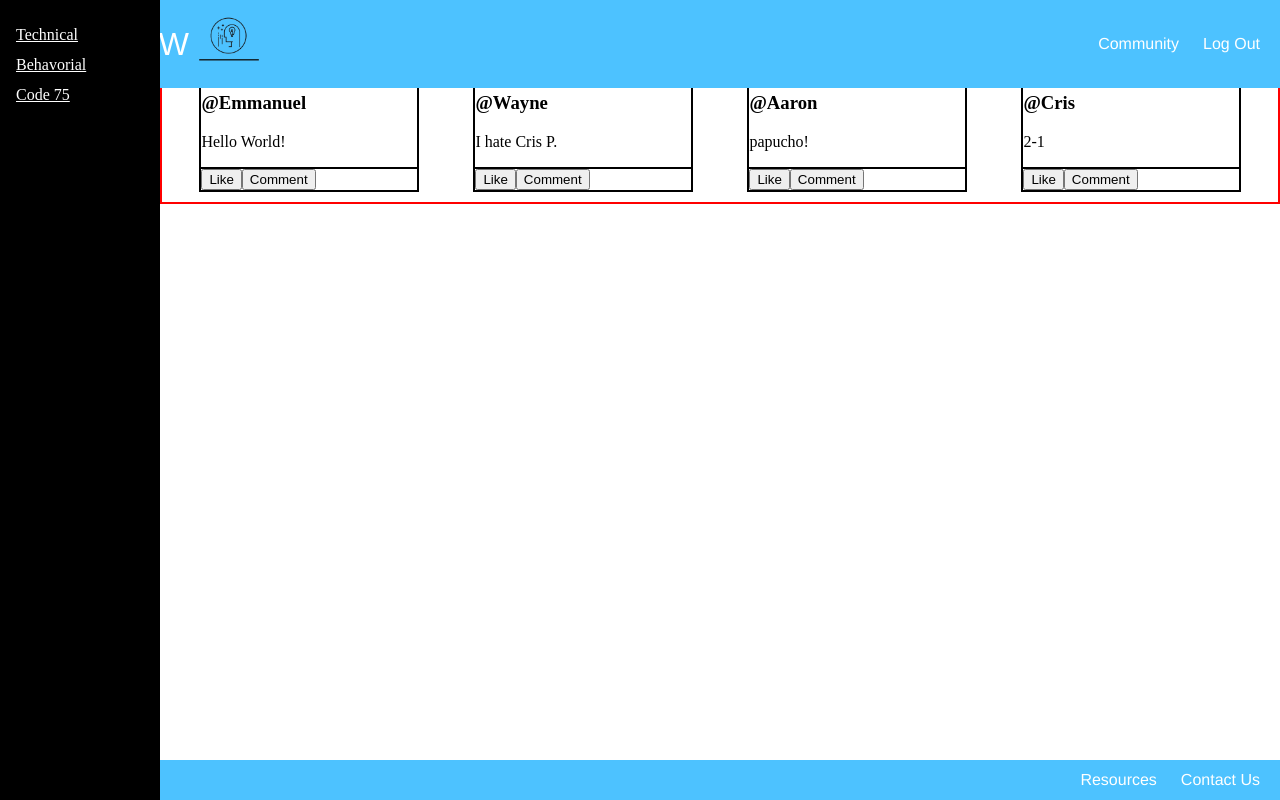
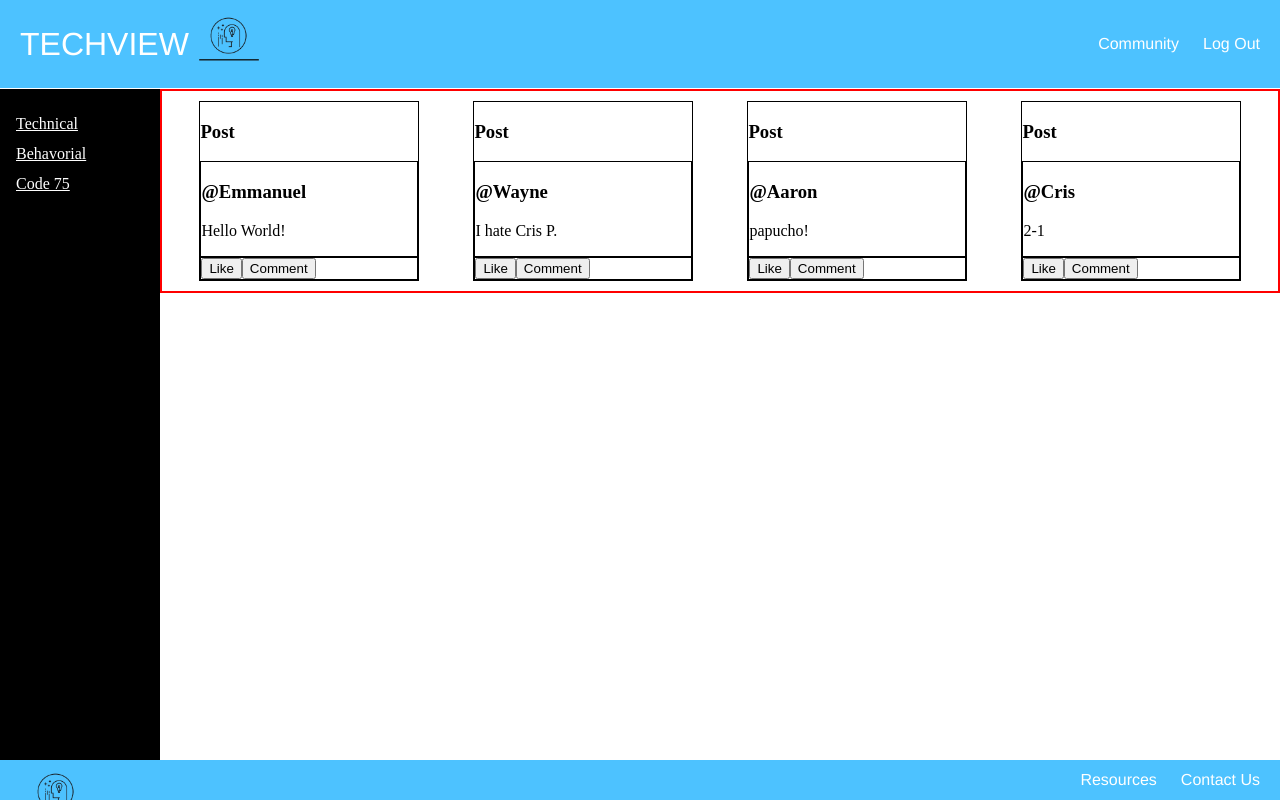
Before and after one commit to techview-org/techView_FrontEnd-Repository, a React (Create React App) app in the folder tech-view/: page / in a window 1280 px wide. Built offline with nearby package versions, Linux system fonts and the light colour scheme.

Commit message:
fixed navbar footer and sidebar overlap

```diff
--- a/tech-view/src/components/PostCardsContainer.js
+++ b/tech-view/src/components/PostCardsContainer.js
@@ -1,8 +1,8 @@
 import PostCard from './PostCard'
 
-export default function PostCardsContainer () {
+export default function PostCardsContainer() {
   const postContainerStyling = {
-    marginLeft: '160px', padding: '10px', display: 'flex', justifyContent: 'space-around', border: '2px solid red', flexWrap: 'wrap'
+    marginLeft: '160px', marginTop: '89px', padding: '10px', display: 'flex', justifyContent: 'space-around', border: '2px solid red', flexWrap: 'wrap'
   }
 
   return (
--- a/tech-view/src/components/SideBar.js
+++ b/tech-view/src/components/SideBar.js
@@ -3,8 +3,8 @@ export default function SideBar () {
     height: '100%',
     width: '160px',
     position: 'fixed',
-    zIndex: 1,
-    top: 0,
+    zIndex: -1,
+    top: 'auto',
     left: 0,
     backgroundColor: 'black',
     overflowX: 'hidden',
```
